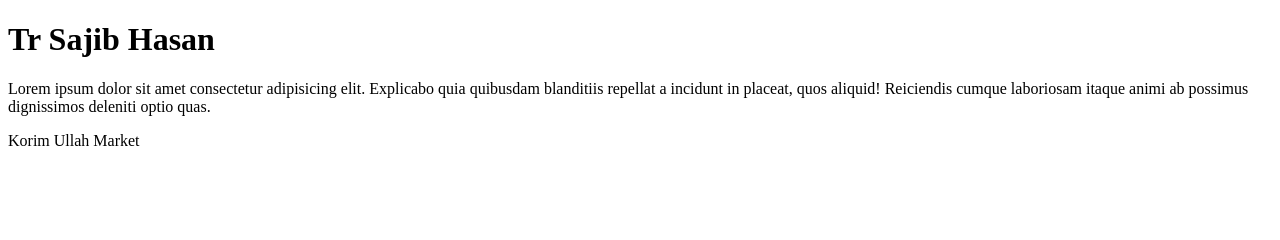
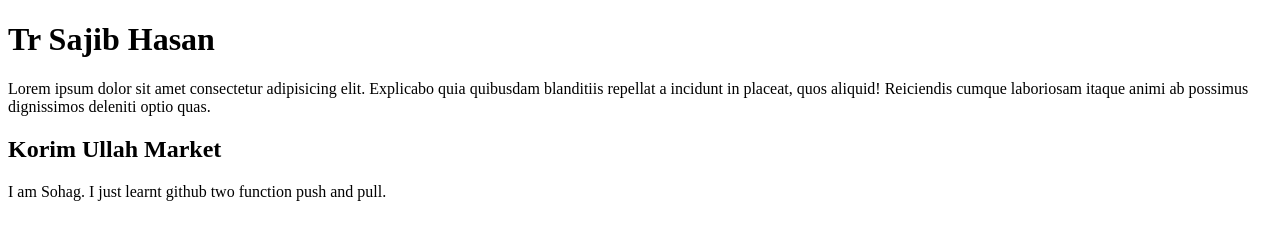
Before and after one commit to sohag30/first-project, a plain HTML site: page index.html in a window 1280 px wide. Drawn offline with Linux system fonts and the light colour scheme.

Commit message:
Update index.html

```diff
--- a/index.html
+++ b/index.html
@@ -8,6 +8,7 @@
 <body>
     <h1>Tr Sajib Hasan</h1>
     <p>Lorem ipsum dolor sit amet consectetur adipisicing elit. Explicabo quia quibusdam blanditiis repellat a incidunt in placeat, quos aliquid! Reiciendis cumque laboriosam itaque animi ab possimus dignissimos deleniti optio quas.</p>
-    <P>Korim Ullah Market</P>
+    <h2>Korim Ullah Market</h2>
+    <p>I am Sohag. I just learnt github two function push and pull.</p>
 </body>
 </html>
```
